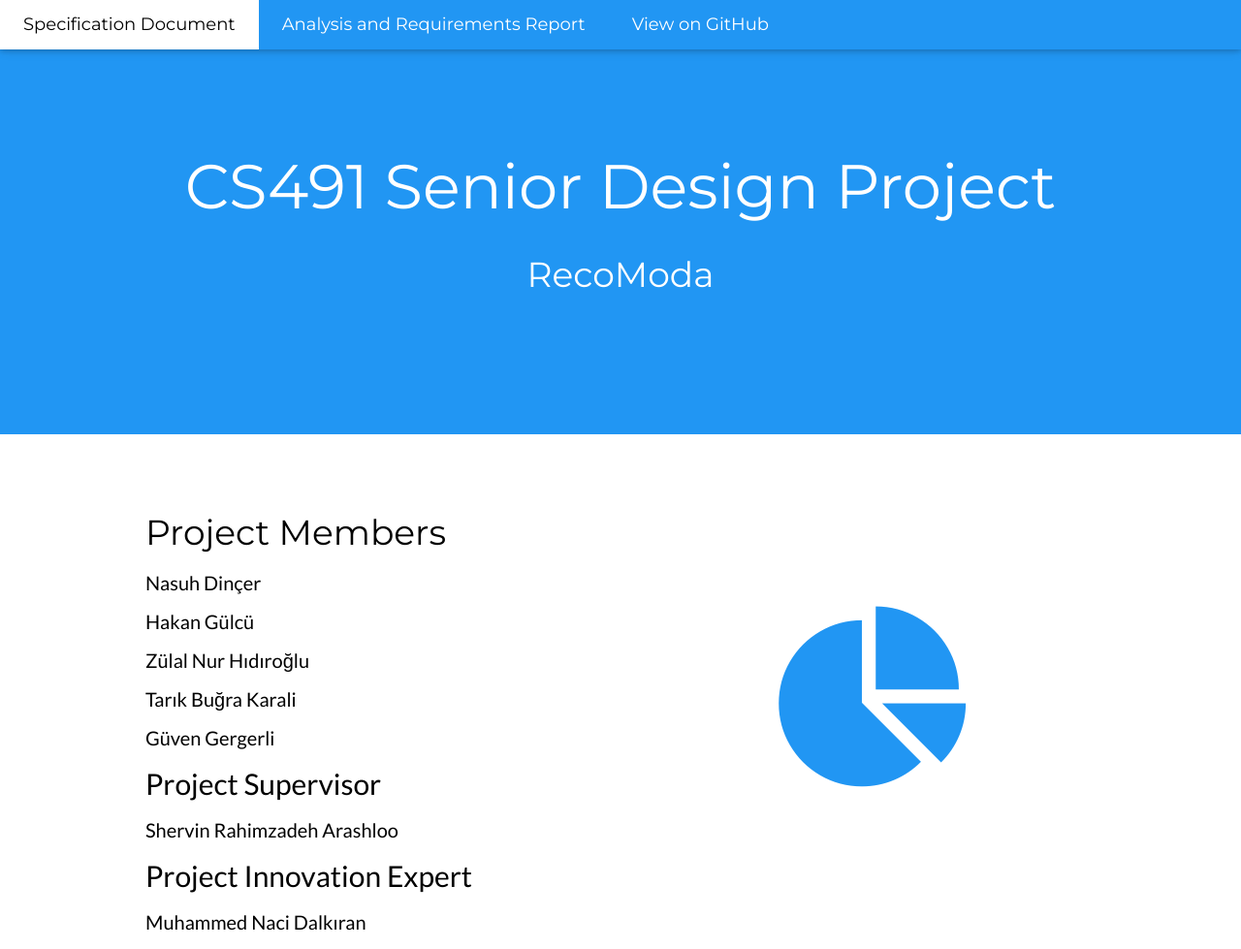
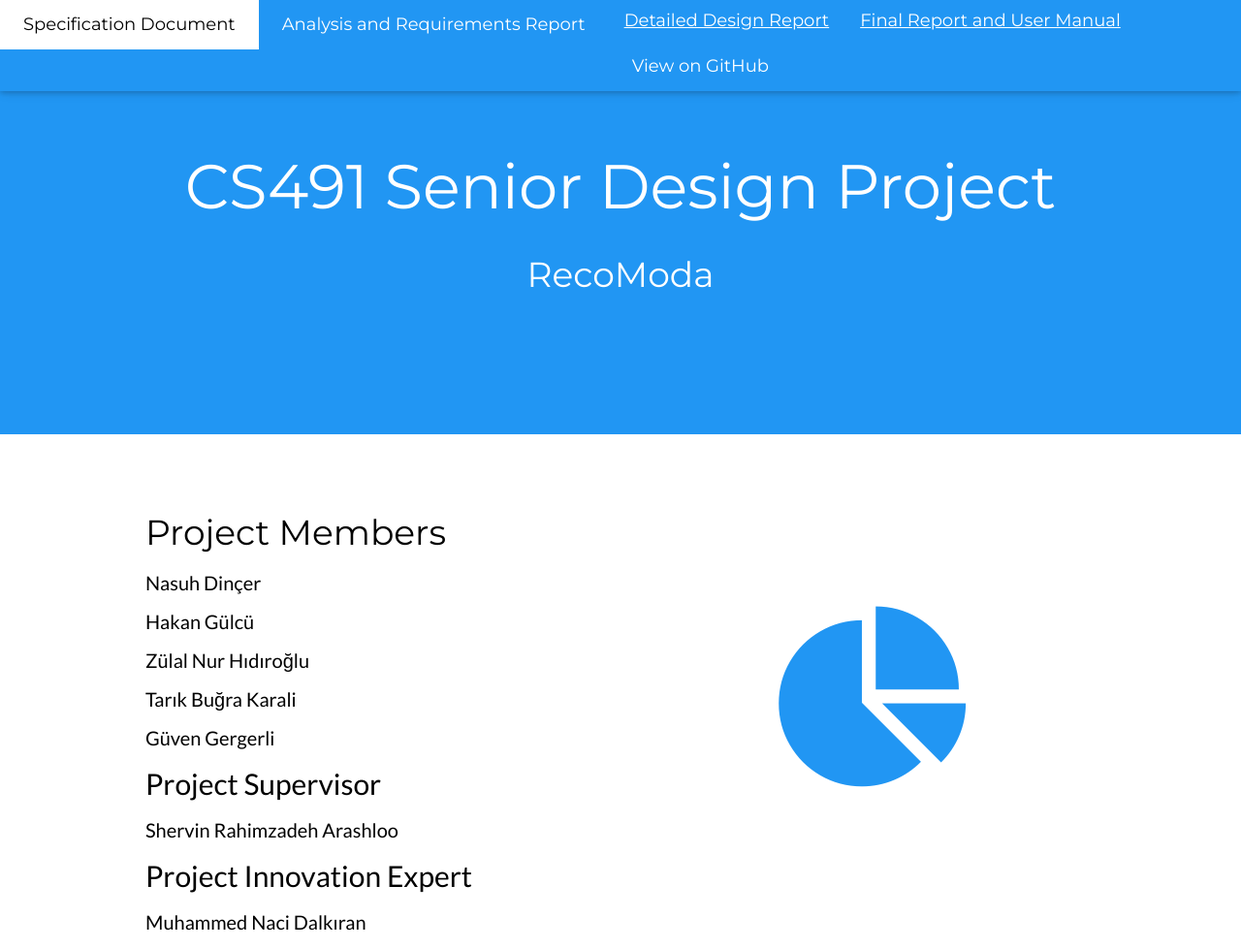
Before and after one commit to NasuhDincer/RecoModa, a plain HTML site: page index.html in a window 1280 px wide. Shown: the top 979 px of the page at 97% size. Drawn offline with nearby package versions, Linux system fonts and the light colour scheme.

Commit message:
Update index.html

```diff
--- a/index.html
+++ b/index.html
@@ -22,6 +22,8 @@
         <a class="w3-bar-item w3-button w3-hide-medium w3-hide-large w3-right w3-padding-large w3-hover-white w3-large w3-blue" href="javascript:void(0);" onclick="myFunction()" title="Toggle Navigation Menu"><i class="fa fa-bars"></i></a>
         <a href="https://github.com/NasuhDincer/RecoModa/blob/main/Reports/T2331_Project_Specification_Document.pdf" class="w3-bar-item w3-button w3-hide-small w3-padding-large w3-hover-white">Specification Document</a>
         <a href="https://github.com/NasuhDincer/RecoModa/blob/main/Reports/T2331_Analysis_Requirements_Report.pdf" class="w3-bar-item w3-button w3-hide-small w3-padding-large w3-hover-white">Analysis and Requirements Report</a>
+        <a href="https://github.com/NasuhDincer/RecoModa/blob/main/Reports/Detailed%20Design%20Report.pdf" class=w3-bar-item w3-button w3-padding-large>Detailed Design Report</a>
+        <a href="https://github.com/NasuhDincer/RecoModa/blob/main/Reports/T2331_FinalReport.pdf" class=w3-bar-item w3-button w3-padding-large>Final Report and User Manual</a>
         <a href="https://github.com/NasuhDincer/RecoModa" class="w3-bar-item w3-button w3-hide-small w3-padding-large w3-hover-white">View on GitHub</a>
     </div>
 
```
